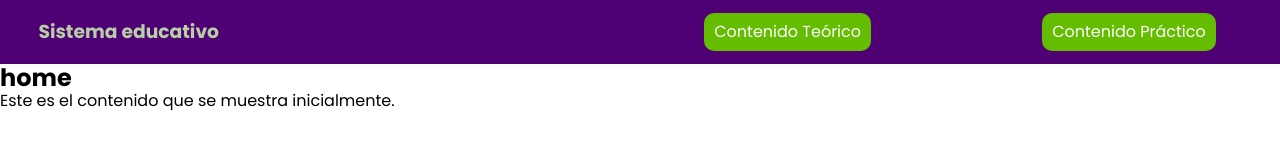
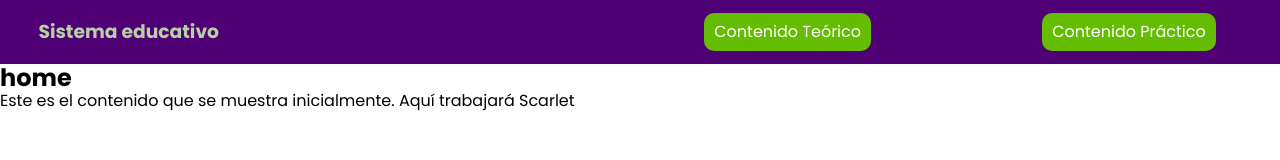
Before and after one commit to Alexisrafael/Learning_numbers_and_letters, a plain HTML site: page index.html in a window 1280 px wide. Drawn offline with Linux system fonts and the light colour scheme.

Commit message:
mi primer commit scarlet

```diff
--- a/index.html
+++ b/index.html
@@ -23,7 +23,7 @@
         <!-- Pagina de inicio -->
         <section id="section1" class="content-section" style="display: block;">
             <h2>home</h2>
-            <p>Este es el contenido que se muestra inicialmente.</p>
+            <p>Este es el contenido que se muestra inicialmente. Aquí trabajará Scarlet</p>
         </section>
 
         <!-- Primer boton de contenido  Teórico-->
```
